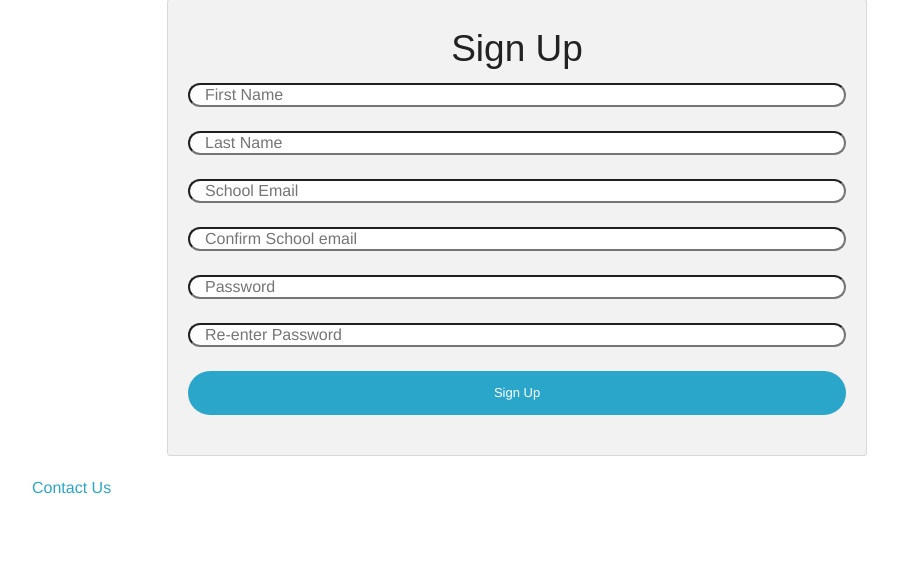
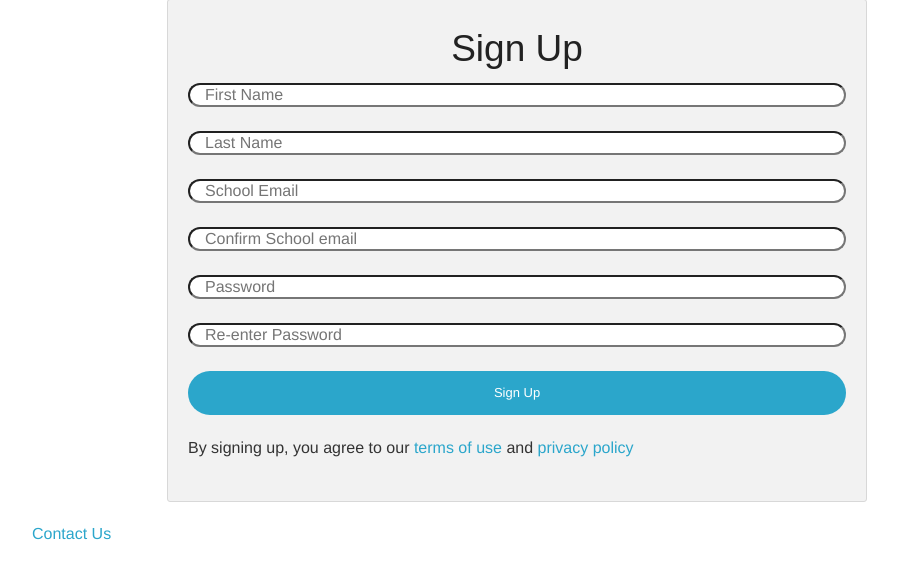
Before and after one commit to neoprez/adschool, a PHP site: page /signup.php in a window 1280 px wide. Shown: the part 145-724 px from the top of the page, without its empty margins (123-1021 px from the left). Run offline with PHP 8.4, Linux system fonts and the light colour scheme.

Commit message:
added policy link

```diff
--- a/signup.php
+++ b/signup.php
@@ -56,6 +56,9 @@
 <div class="row center">
 <a href="#" class="button [tiny small large] large-12 columns round">Sign Up</a>
 
+<p>By signing up, you agree to our <a href="#" class="policy">terms of use</a>
+and <a href ="#" class= "policy">privacy policy</a></p>
+
 </div>
 
 
```
